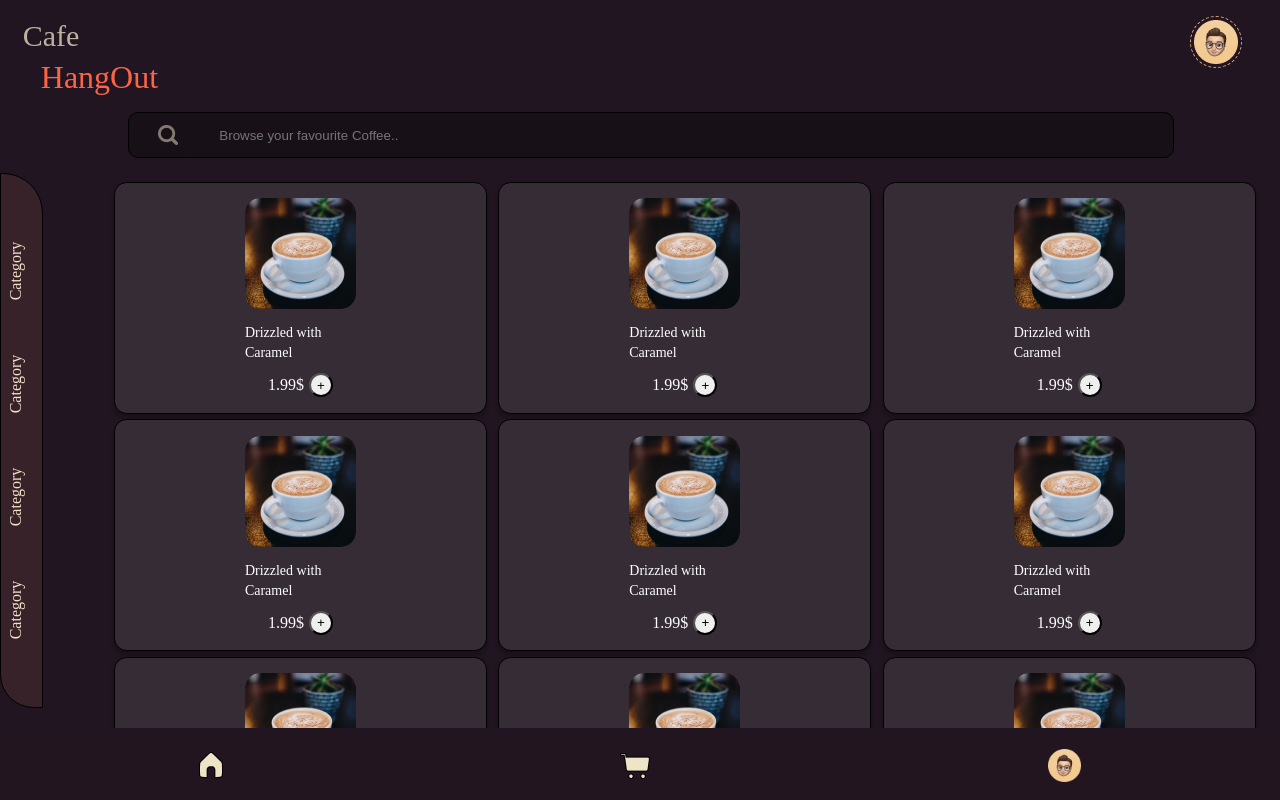
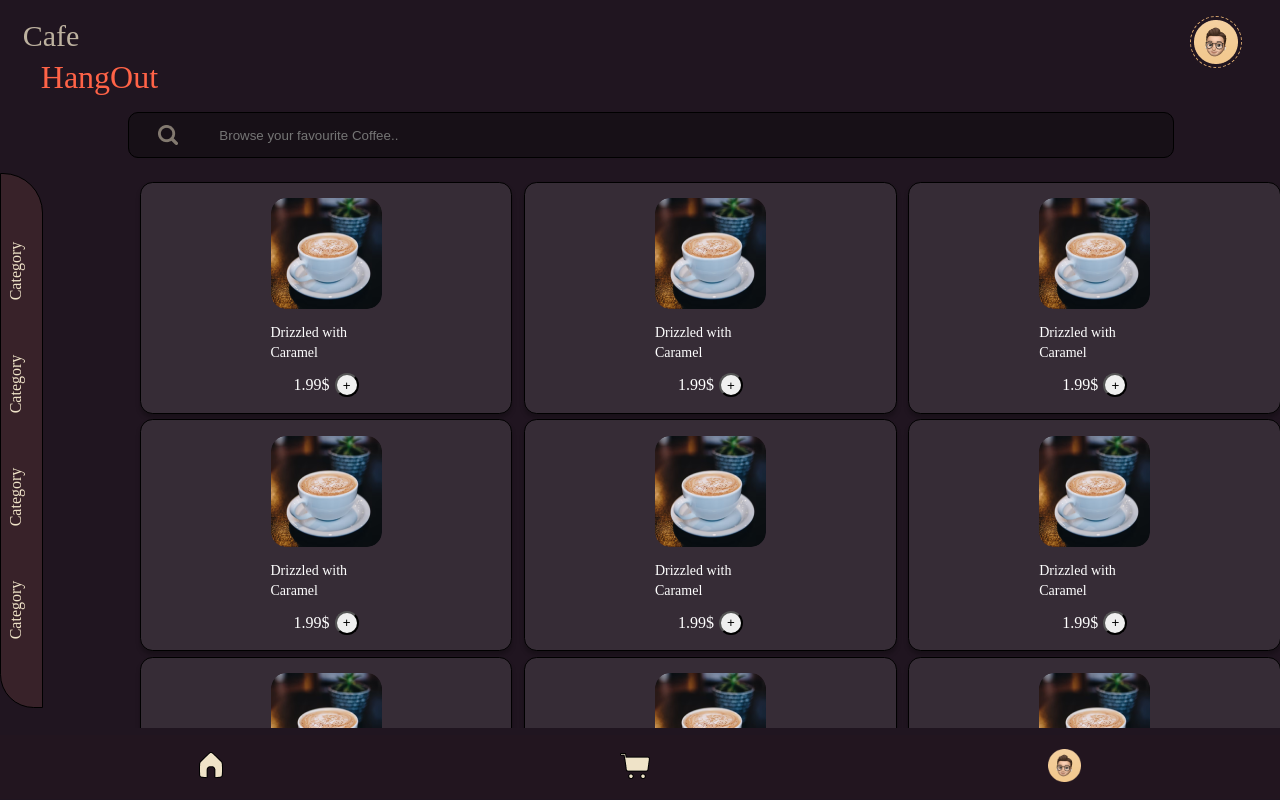
Before and after one commit to HangOutYL/HangOut, a React (Create React App) app: page / in a window 1280 px wide. Built offline with nearby package versions, Linux system fonts and the light colour scheme; the HTML template or start-up script is replaced by a standard one; a web font is replaced by a local one.

Commit message:
Coffee Cards Rearrange

```diff
--- a/src/pages/Home/home.css
+++ b/src/pages/Home/home.css
@@ -170,9 +170,9 @@
   position: fixed;
   width: 91%;
   height: 69%;
-  left: 8%;
+  left: 10%;
   top: 22%;
-
+  box-sizing: border-box;
   /* border: 1px solid #09139ca8; */
 }
 
@@ -201,6 +201,7 @@
   justify-content: space-evenly;
   align-items: center;
   text-decoration: none;
+  box-sizing: border-box;
 }
 
 .Card img {
```
